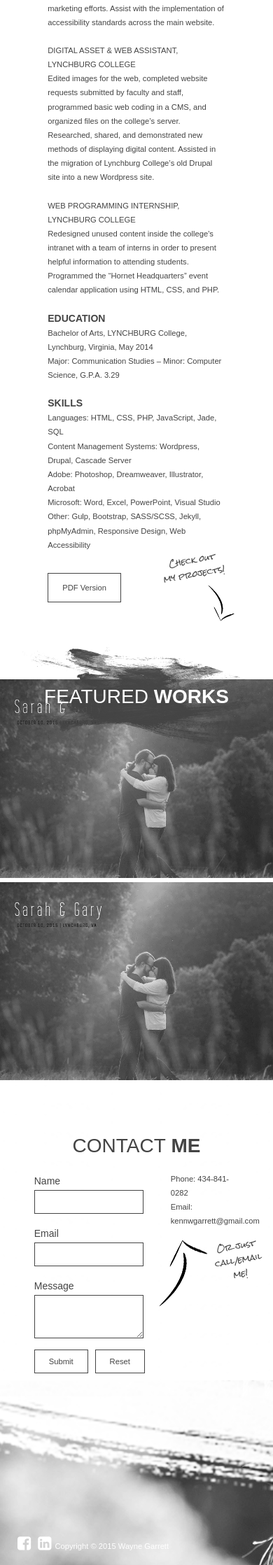
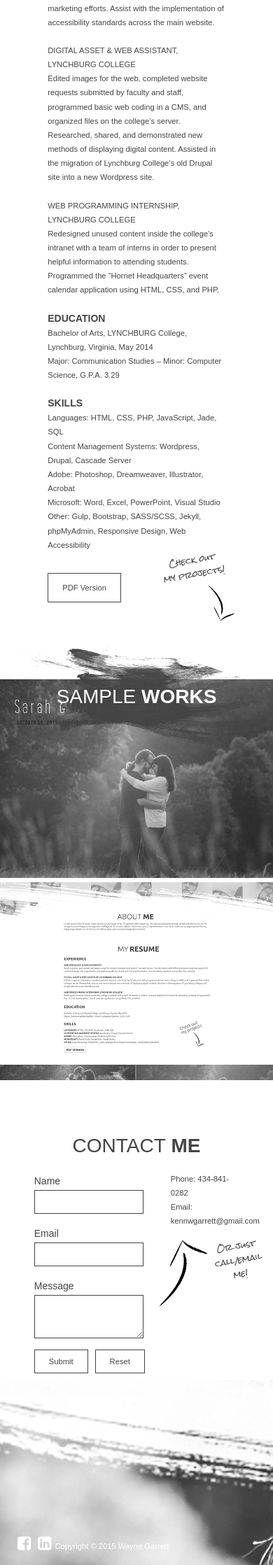
Before and after one commit to waynegarrett/waynegarrett.github.io, a Jekyll site: the page built from index.html, in a window 390 px wide. Shown: the part 1604-3841 px from the top of the page at 70% size. Built offline with Jekyll 4.4.1, drawn with Linux system fonts in a browser that asks for light colours; nearby versions of some CDN libraries; Markdown is read by kramdown in place of the engine named in the settings.

Commit message:
Works changes
Changed Works section to feature a different second work (my portfolio)
and changed “featured” to “sample” alongside responsiveness changes.

```diff
--- a/_includes/work.html
+++ b/_includes/work.html
@@ -1 +1 @@
-<a name="work"></a><section id="work" class="work"><div class="flex"><div class="col-100 work-title"><h2><span class="thin">FEATURED&nbsp;</span><span class="thick">WORKS</span></h2></div><div class="col-100 work-content"><div class="works"><a href="http://www.sarahandgary.com"><img src="assets/img/sarah-gary.png"/></a></div><div class="works"><a href="http://www.sarahandgary.com"><img src="assets/img/sarah-gary.png"/></a></div></div></div></section>
+<a name="work"></a><section id="work" class="work"><div class="flex"><div class="col-100 work-title"><h2><span class="thin">SAMPLE&nbsp;</span><span class="thick">WORKS</span></h2></div><div class="col-100 work-content"><div class="works"><a href="http://www.sarahandgary.com" target="_blank"><img src="assets/img/sarah-gary.png"/></a></div><div class="works"><a href="assets/img/portfolio-full.png" target="_blank"><img src="assets/img/portfolio.png"/></a></div></div></div></section>
--- a/assets/css/main.css
+++ b/assets/css/main.css
@@ -857,7 +857,7 @@ section.work {
     background-repeat: no-repeat;
     background-position: center;
     width: 100%;
-    max-width: 600px;
+    max-width: 700px;
     height: 250px;
     margin: auto;
     display: -webkit-flex;
@@ -914,8 +914,7 @@ section.work {
       width: 100%; } }
   @media screen and (max-width: 768px) {
     section.work .work-title {
-      margin-bottom: 20px;
-      top: -50px; }
+      margin-bottom: 20px; }
       section.work .work-title h2 {
         padding: 50px 0;
         margin: 0; } }
@@ -925,6 +924,8 @@ section.work {
     max-height: 100%;
     overflow: visible;
     padding-top: 50px; }
+    section.work .work-title {
+      top: -50px; }
     section.work .work-content {
       padding: 0;
       display: block; } }
--- a/assets/css/sections/work.sass
+++ b/assets/css/sections/work.sass
@@ -12,7 +12,7 @@ section.work
       repeat: no-repeat
       position: center
     width: 100%
-    max-width: 600px
+    max-width: 700px
     height: 250px
     margin: auto
     display: flex
@@ -72,7 +72,6 @@ section.work
 
       .work-title
         margin-bottom: 20px
-        top: -50px
 
         h2
           padding: 50px 0
@@ -84,6 +83,9 @@ section.work
     overflow: visible
     padding-top: 50px
 
+    .work-title
+      top: -50px
+
     .work-content
       padding: 0
       display: block
```
Also changed, not shown: _jadefiles/work.jade (+4 -4 lines), assets/img/portfolio-1.png (added), assets/img/portfolio-full.png (added), assets/img/portfolio.png (added).
